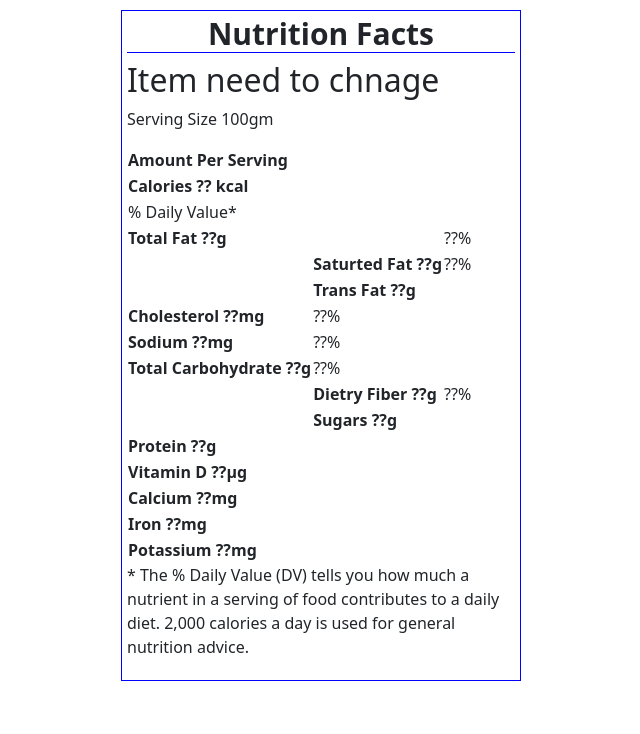
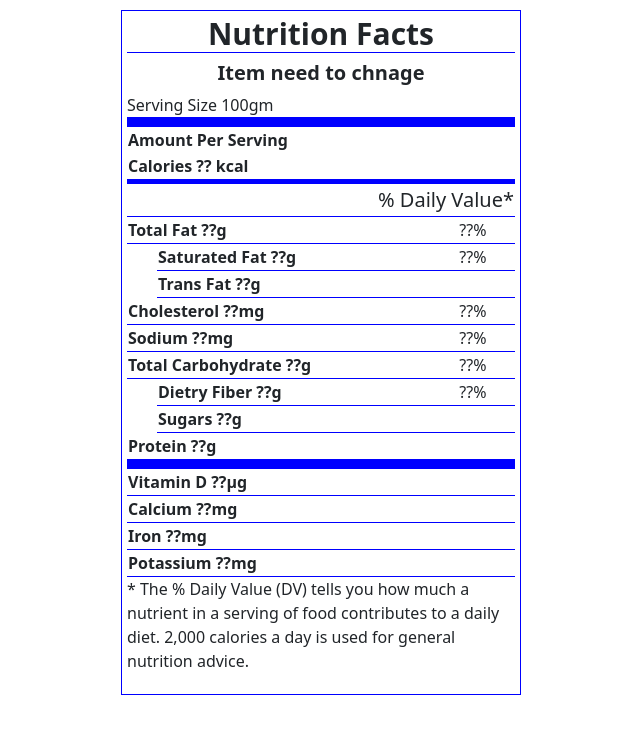
Before and after one commit to chunyean/Nutrition-App, a React (Vite) app in the folder nutrition-app/: page / in a window 1280 px wide. Shown: the top 734 px of the page, without its empty margins (79-719 px from the left). Built offline with nearby package versions, Linux system fonts and the light colour scheme.

Commit message:
nutrition fact css done

```diff
--- a/nutrition-app/src/components/SearchIngredient.jsx
+++ b/nutrition-app/src/components/SearchIngredient.jsx
@@ -1,5 +1,5 @@
 import React from "react";
-import "./table.css"
+import "./table.css";
 
 const SearchIngredient = (props) => {
   //   console.log("SearchIngredient", props);
@@ -42,85 +42,87 @@ const SearchIngredient = (props) => {
       <section className="nutrition-facts">
         <header className="header">
           <h2 className="title">Nutrition Facts</h2>
-          <h2>Item need to chnage</h2>
-          <p>Serving Size 100gm</p>
+          <h2 className="ingredient">Item need to chnage</h2>
+          <p className="serving-size">Serving Size 100gm</p>
         </header>
 
         <table className="nutrition-table">
           <thead>
             <tr>
-              <th colSpan={3} className="thed">
+              <th colSpan={3} className="thead">
                 Amount Per Serving
               </th>
             </tr>
           </thead>
           <tbody>
-            <tr>
-              <th colSpan={2} className="calories">
+            <tr className="calories">
+              <th colSpan={2}>
                 <b>Calories ?? kcal</b>
               </th>
             </tr>
-            <tr>
-              <td>% Daily Value*</td>
+            <tr className="line">
+              <td colSpan={3} className="td">
+                % Daily Value*
+              </td>
             </tr>
-            <tr className="fat">
+            <tr className="line">
               <th colSpan={2}>
                 <b>Total Fat</b> ??g
               </th>
               <td> ??%</td>
             </tr>
-            <tr>
-              <td className="space-cell"></td>
-              <th>Saturted Fat ??g</th>
-              <td> ??%</td>
+            <tr >
+              <td  className="space-cell"></td>
+              <th className="line">Saturated Fat ??g</th>
+              <td className="line"> ??%</td>
             </tr>
             <tr>
               <td className="space-cell"></td>
-              <th>Trans Fat ??g</th>
+              <th className="line" colSpan={2}>Trans Fat ??g</th>
             </tr>
-            <tr className="cholesterol">
-              <th>
+            <tr  className="line">
+              <th colSpan={2}>
                 <b>Cholesterol</b> ??mg
               </th>
               <td> ??%</td>
             </tr>
-            <tr className="sodium">
-              <th>
+            <tr  className="line">
+              <th colSpan={2}>
                 <b>Sodium</b> ??mg
               </th>
               <td> ??%</td>
             </tr>
-            <tr className="carbs">
-              <th>
+            <tr  className="line">
+              <th colSpan={2}>
                 <b>Total Carbohydrate</b> ??g
               </th>
               <td> ??%</td>
             </tr>
             <tr>
               <td className="space-cell"></td>
-              <th>Dietry Fiber ??g</th>
-              <td> ??%</td>
+              <th className="line">Dietry Fiber ??g</th>
+              <td className="line"> ??%</td>
             </tr>
             <tr>
               <td className="space-cell"></td>
-              <th>Sugars ??g</th>
+              <th className="line" colSpan={2}>Sugars ??g</th>
             </tr>
-            <tr>
-              <th>
+            <tr className="last">
+              <th colSpan={3}>
                 <b>Protein</b> ??g
               </th>
             </tr>
-            <tr>
-              <th>Vitamin D ??µg</th>
+            <tr className="line">
+              <th colSpan={3}>Vitamin D ??µg</th>
             </tr>
-            <tr>
-              <th>Calcium ??mg</th>
+            <tr className="line">
+              <th colSpan={3}>Calcium ??mg</th>
             </tr>
-            <tr>
-              <th>Iron ??mg</th>
+            <tr className="line">
+              <th colSpan={3}>Iron ??mg</th>
             </tr>
-            <tr>
-              <th>Potassium ??mg</th>
+            <tr className="line">
+              <th colSpan={3}>Potassium ??mg</th>
             </tr>
           </tbody>
         </table>
--- a/nutrition-app/src/components/table.css
+++ b/nutrition-app/src/components/table.css
@@ -3,6 +3,7 @@
   margin: 10px 200px;
   width: 400px;
   padding: 5px;
+  background-color: white;
 }
 
 .title {
@@ -11,3 +12,45 @@
   font-weight: bold;
   border-bottom: 1px solid blue;
 }
+
+.ingredient {
+  text-align: center;
+  font-size: 20px;
+  font-weight: bold;
+}
+
+.serving-size {
+  border-bottom: 10px solid blue;
+  margin-top: 0;
+  margin-bottom: 0;
+}
+
+.thead {
+  margin-top: 10px;
+}
+
+.nutrition-table {
+  width: 100%;
+}
+
+.td {
+  text-align: right;
+  font-size: 20px;
+}
+
+.space-cell {
+  width: 30px;
+  border-top: 0;
+}
+
+.calories {
+  border-bottom: 5px solid blue;
+}
+
+.line {
+  border-bottom: 1px solid blue;
+}
+
+.last {
+  border-bottom: 10px solid blue;
+}
```
Lines whose indentation alone changed are shown as unchanged.
